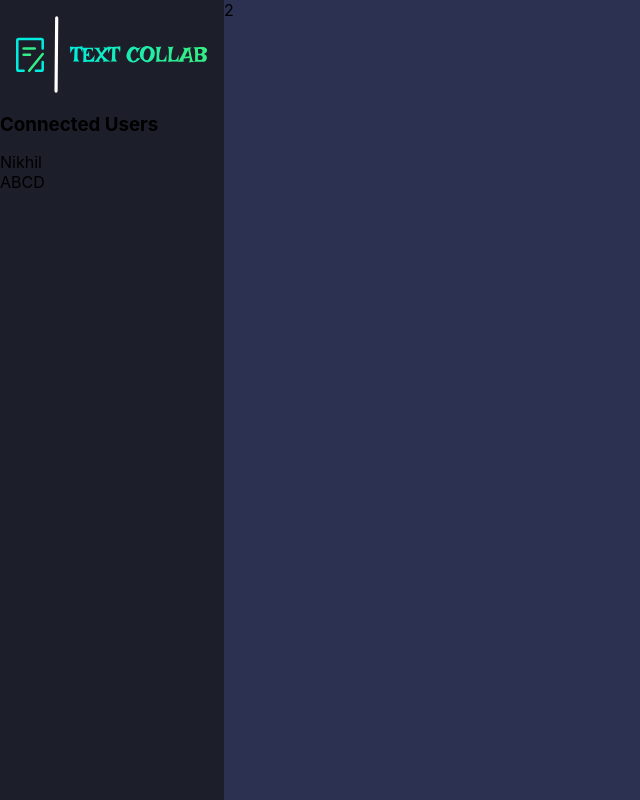
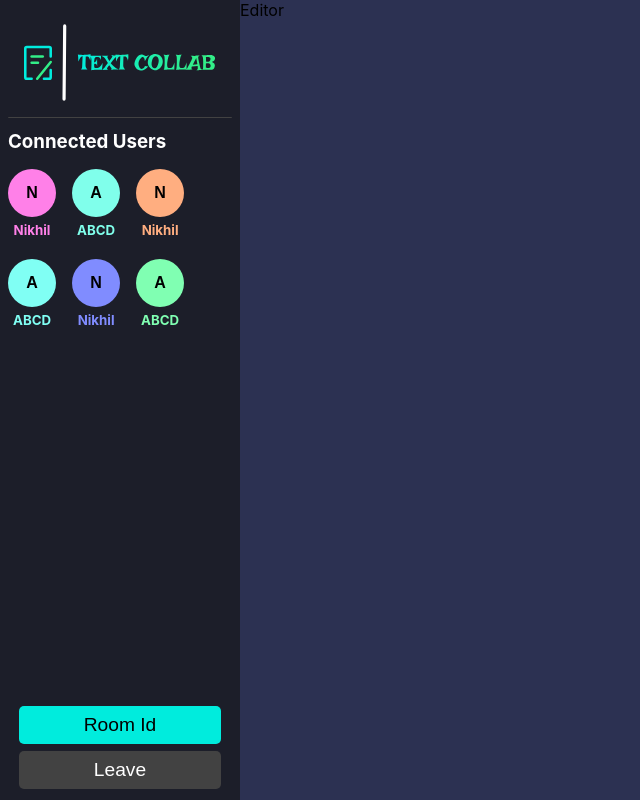
Before and after one commit to Nikhil-Duttaroy/Online-Text-Collab, a React (Vite) app: page /editor/1 in a window 1280 px wide. Shown: the whole page, without its empty margins (0-640 px from the left). Built offline with nearby package versions, Linux system fonts and the light colour scheme.

Commit message:
editor Page with User Avatar basic design created

```diff
--- a/src/Pages/EditorPage/EditorPage.Styles.css
+++ b/src/Pages/EditorPage/EditorPage.Styles.css
@@ -1,15 +1,51 @@
-.mainWrapper{
-    display: grid;
+.mainWrapper {
+  display: grid;
   grid-template-columns: 0.2fr 1fr;
-  grid-template-rows: 1fr;
-  gap: 0px 0px; }
+  height: 100vh;
+}
 
-  .sideBar{
-    background-color: #1c1e29;
-    height: 100vh;
-  }
+.sideBar {
+  background-color: #1c1e29;
+  padding: 0.5rem;
+  display: flex;
+  flex-direction: column;
+}
 
-  .sideBarLogo{
-    width: 12rem;
-    padding: 1rem;
-  }
+.sideBarUpper{
+  flex:1
+}
+
+.sideBarLogo {
+  width: 12rem;
+  padding: 1rem;
+  border-bottom: 1px solid #424242;
+  border-radius:1px;
+}
+
+.label{
+  margin-top: 0.5rem;
+  color: white;
+}
+
+.userList {
+  margin: 0 auto;
+  display: flex;
+  align-items: center;
+  flex-wrap: wrap;
+  gap:1rem;
+}
+
+.copyBtn,.leaveBtn{
+    background-color: #00ecdd;
+    width: 90%;
+    align-self: center;
+}
+
+.copyBtn:hover,.leaveBtn:hover{
+    background-color:#37ff83
+}
+
+.leaveBtn{
+  background-color: #424242;
+  color: white;
+}
--- a/src/Pages/EditorPage/EditorPage.component.jsx
+++ b/src/Pages/EditorPage/EditorPage.component.jsx
@@ -2,7 +2,8 @@
 import "./EditorPage.Styles.css"
 import logo from "../../assets/logo.svg";
 
-import User from "../../components/User/User.component";
+import UserAvatar from "../../components/UserAvatar/UserAvatar.component";
+import Editor from './../../components/Editor/Editor.component';
 
 
 const EditorPage = () => {
@@ -17,23 +18,45 @@
       socketId: 2,
       userName: "ABCD",
     },
+    {
+      socketId: 3,
+      userName: "Nikhil",
+    },
+    {
+      socketId: 4,
+      userName: "ABCD",
+    },
+    {
+      socketId: 5,
+      userName: "Nikhil",
+    },
+    {
+      socketId: 6,
+      userName: "ABCD",
+    },
   ]);
 
 
   return (
     <div className='mainWrapper'>
       <div className='sideBar'>
-        <div className='sideBarInner'>
+        <div className='sideBarUpper'>
           <img src={logo} alt='logo' className='sideBarLogo' />
           <h3 className='label'>Connected Users</h3>
           <div className='userList'>
             {users.map((user) => (
-              <User key={user.socketId} userName={user.userName} />
+              <UserAvatar key={user.socketId} userName={user.userName} />
             ))}
           </div>
         </div>
+        <button className='btn copyBtn'>
+          <i className='fa fa-copy'></i> Room Id
+        </button>
+        <button className='btn leaveBtn'>Leave</button>
       </div>
-      <div className='editorWrapper'>2</div>
+      <div className='editorWrapper'>
+        <Editor />
+      </div>
     </div>
   );
 }
--- /dev/null
+++ b/src/components/Editor/Editor.component.jsx
@@ -0,0 +1,10 @@
+import React from 'react'
+import './Editor.styles.css'
+
+const Editor = () => {
+  return (
+    <div>Editor</div>
+  )
+}
+
+export default Editor
--- a/src/components/User/User.component.jsx
+++ /dev/null
@@ -1,14 +0,0 @@
-import React from 'react'
-import "./User.styles.css";
-
-
-const User = ({ userName }) => {
-  return (
-    <div className='user'>
-
-      <span className='userName'>{userName}</span>
-    </div>
-  );
-};
-
-export default User;
--- /dev/null
+++ b/src/components/UserAvatar/UserAvatar.component.jsx
@@ -0,0 +1,24 @@
+ import React from 'react'
+import "./UserAvatar.styles.css";
+
+
+const UserAvatar = ({ userName }) => {
+
+  // var randomColor = "#" + Math.floor(Math.random() * 16777215).toString(16);
+  var randomColor = "hsl(" + Math.random() * 360 + ", 100%, 75%)";;
+
+  return (
+    <div className='avatarWrapper'>
+      <div
+        className='avatar'
+        data-label={userName.charAt(0)}
+        style={{ backgroundColor: randomColor }}
+      ></div>
+      <h5 className='avatarName' style={{ color: randomColor }}>
+        {userName}
+      </h5>
+    </div>
+  );
+};
+
+export default UserAvatar;
--- /dev/null
+++ b/src/components/UserAvatar/UserAvatar.styles.css
@@ -0,0 +1,29 @@
+.avatarWrapper{
+    display: flex;
+    flex-direction: column;
+    align-items: center;
+}
+
+.avatar{
+    font-size: 16px;
+    width: 3em;
+    height: 3em;
+    border-radius: 50%;
+    background-color: #009578;
+    display: inline-flex;
+    align-items: center;
+    justify-content: center;
+}
+
+.avatar::after{
+    content:attr(data-label);
+    font-weight:bolder ;
+    font-family: 'Readex-Pro',sans-serif;
+    color: black;
+
+}
+.avatarName{
+    padding: 0;
+    margin: 5px;
+    color: white;
+}
```
Also changed, not shown: src/components/Editor/Editor.styles.css (added).
